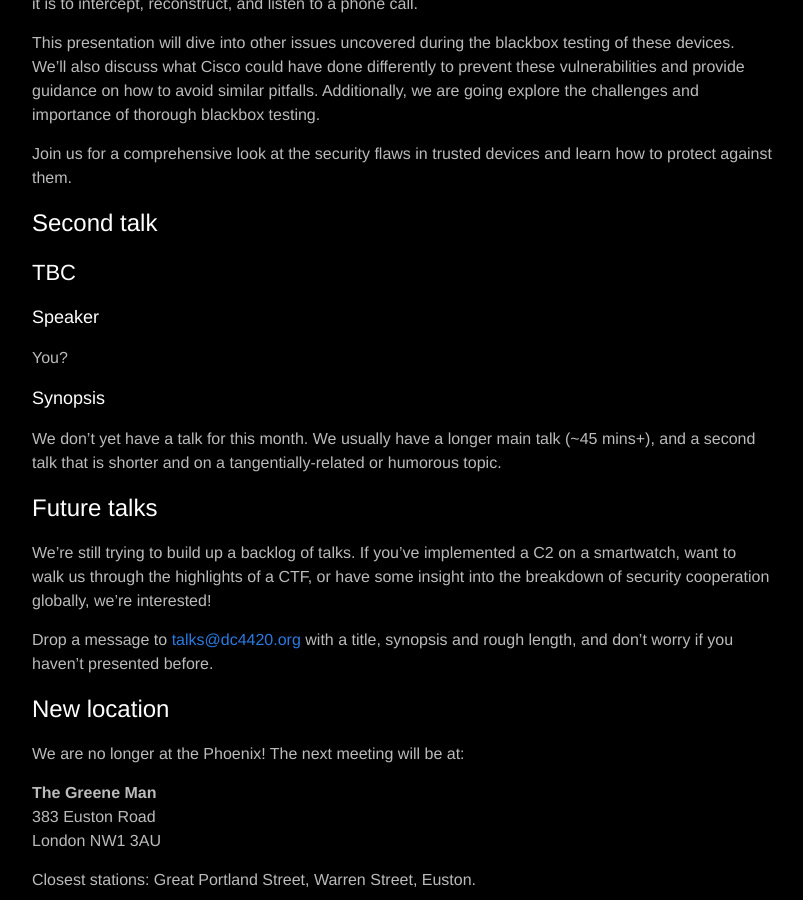
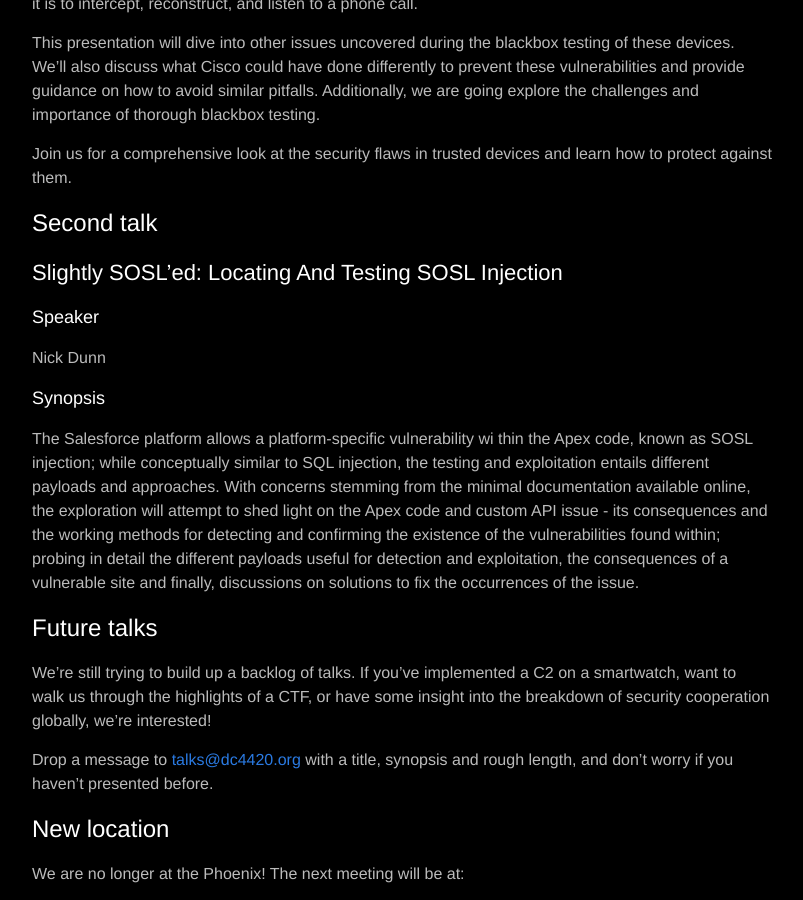
Before and after one commit to dc4420/website, a Jekyll site: the page built from _posts/2025-05-27-talks.markdown, in a window 1280 px wide and 900 px high, scrolled down 598 px. Shown: the whole window, without its empty margins (238-1041 px from the left). Built offline with Jekyll 4.4.1, drawn with Linux system fonts in a browser that asks for light colours; nearby versions of some CDN libraries.

Commit message:
Add second talk

```diff
--- a/_posts/2025-05-27-talks.markdown
+++ b/_posts/2025-05-27-talks.markdown
@@ -27,15 +27,25 @@
 
 # Second talk
 
-## TBC
+## Slightly SOSL'ed: Locating And Testing SOSL Injection
 
 ### Speaker
 
-You?
+Nick Dunn
 
 ### Synopsis
 
-We don't yet have a talk for this month. We usually have a longer main talk (~45 mins+), and a second talk that is shorter and on a tangentially-related or humorous topic.
+The Salesforce platform allows a platform-specific vulnerability wi
+thin the
+Apex code, known as SOSL injection; while conceptually similar to SQL
+injection, the testing and exploitation entails different payloads and
+approaches.
+With concerns stemming from the minimal documentation available online, the
+exploration will attempt to shed light on the Apex code and custom API
+issue - its consequences and the working methods for detecting and confirming the existence of the vulnerabilities found within; probing in
+detail the different payloads useful for detection and exploitation, the
+consequences of a vulnerable site and finally, discussions on solutions to
+fix the occurrences of the issue.
 
 
 # Future talks
```
